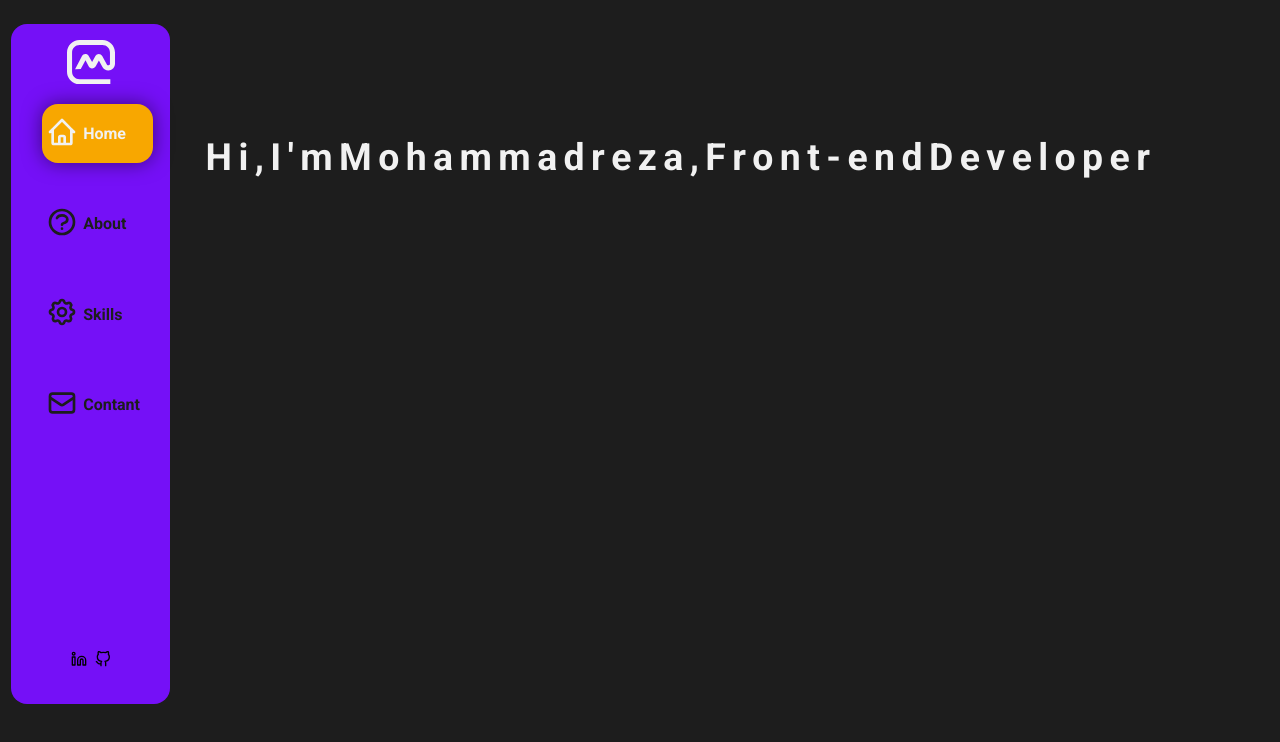
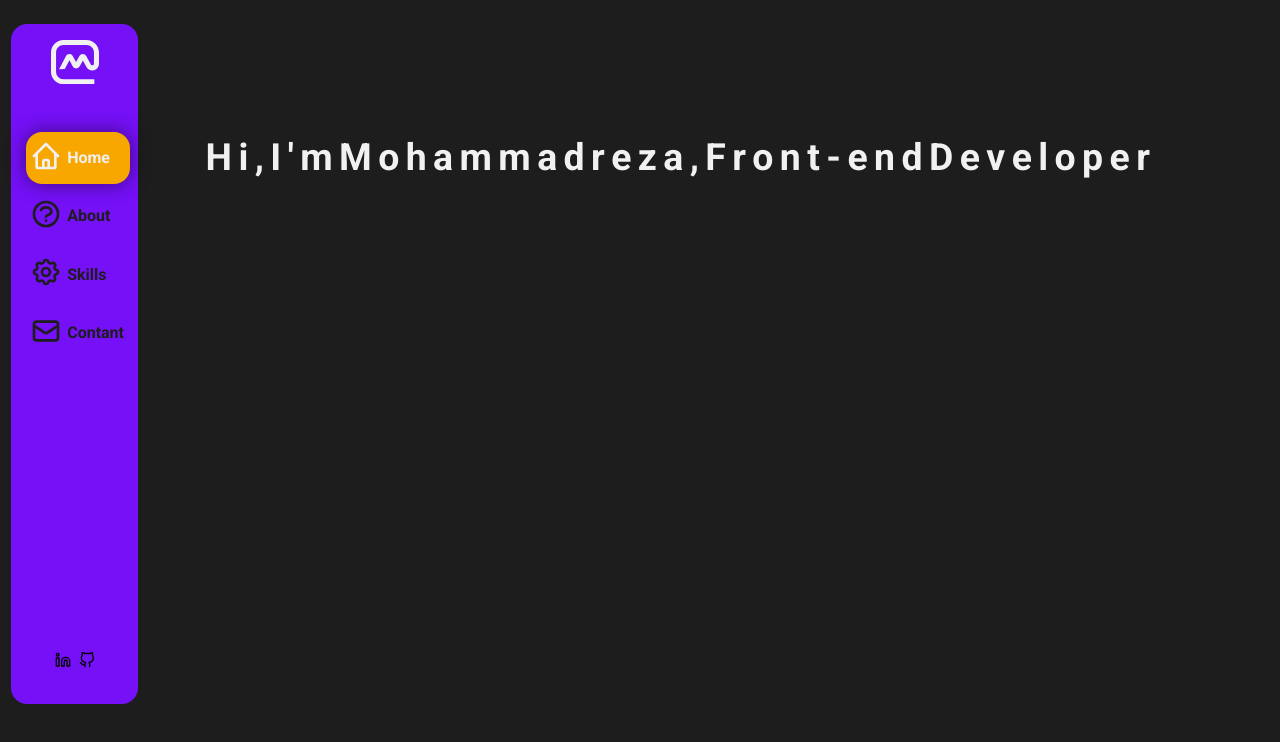
Before and after one commit to mohammadrezaalizade/personalWebsite, a Next.js app: page / in a window 1280 px wide. Shown: the top 742 px of the page. Built offline with nearby package versions, Linux system fonts and the light colour scheme.

Commit message:
Finish Header

```diff
--- a/components/header/header.module.scss
+++ b/components/header/header.module.scss
@@ -25,11 +25,13 @@
       width: 3rem;
       height: auto;
       object-fit: contain;
+      margin-bottom: 2rem;
     }
     .navigator {
       display: flex;
       flex: 0.97;
       flex-direction: column;
+      margin: 0.5rem 0;
     }
     .social {
       display: flex;
--- a/components/header/headerLink.module.scss
+++ b/components/header/headerLink.module.scss
@@ -8,8 +8,8 @@
   align-items: center;
   background-color: transparent;
 
-  padding: 0.4rem;
-  margin: 1rem;
+  padding: 0.2rem;
+  margin: 0.2rem;
 
   @include responsive.md {
     justify-content: flex-start;
```
